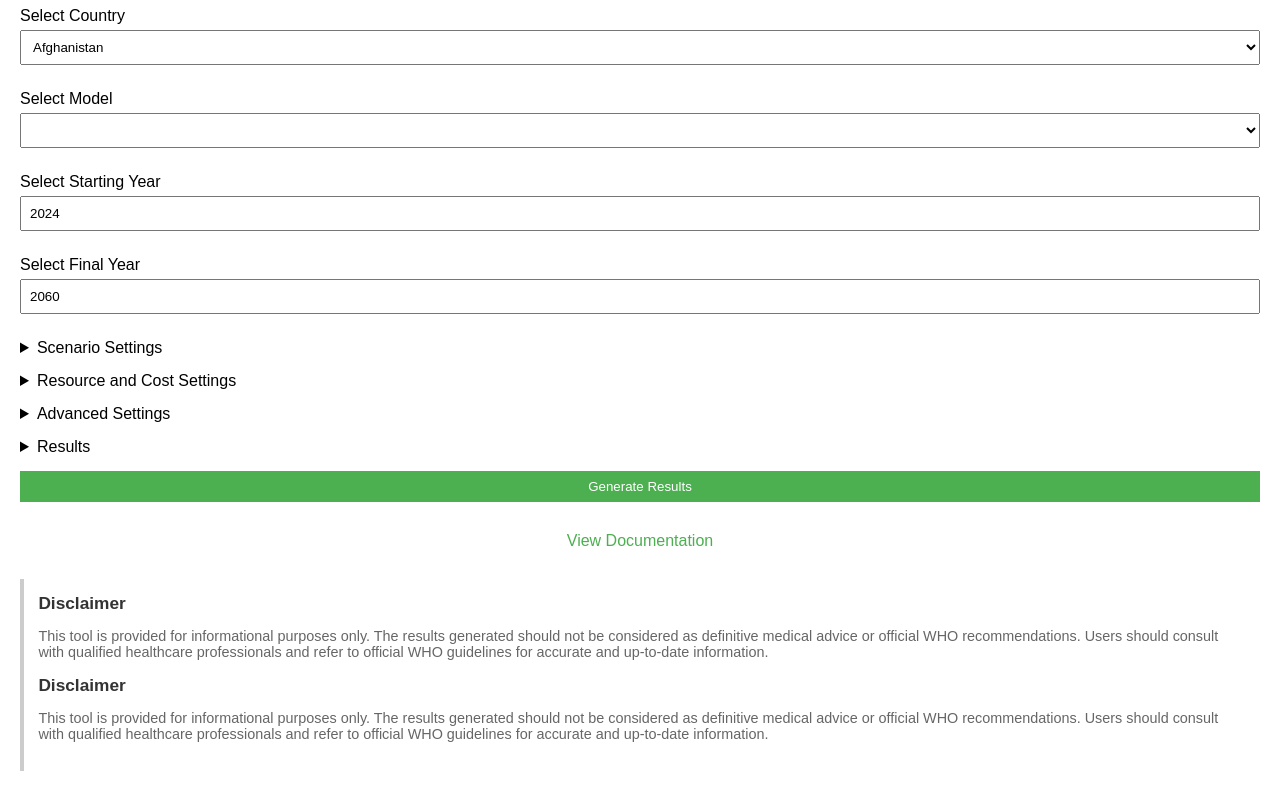
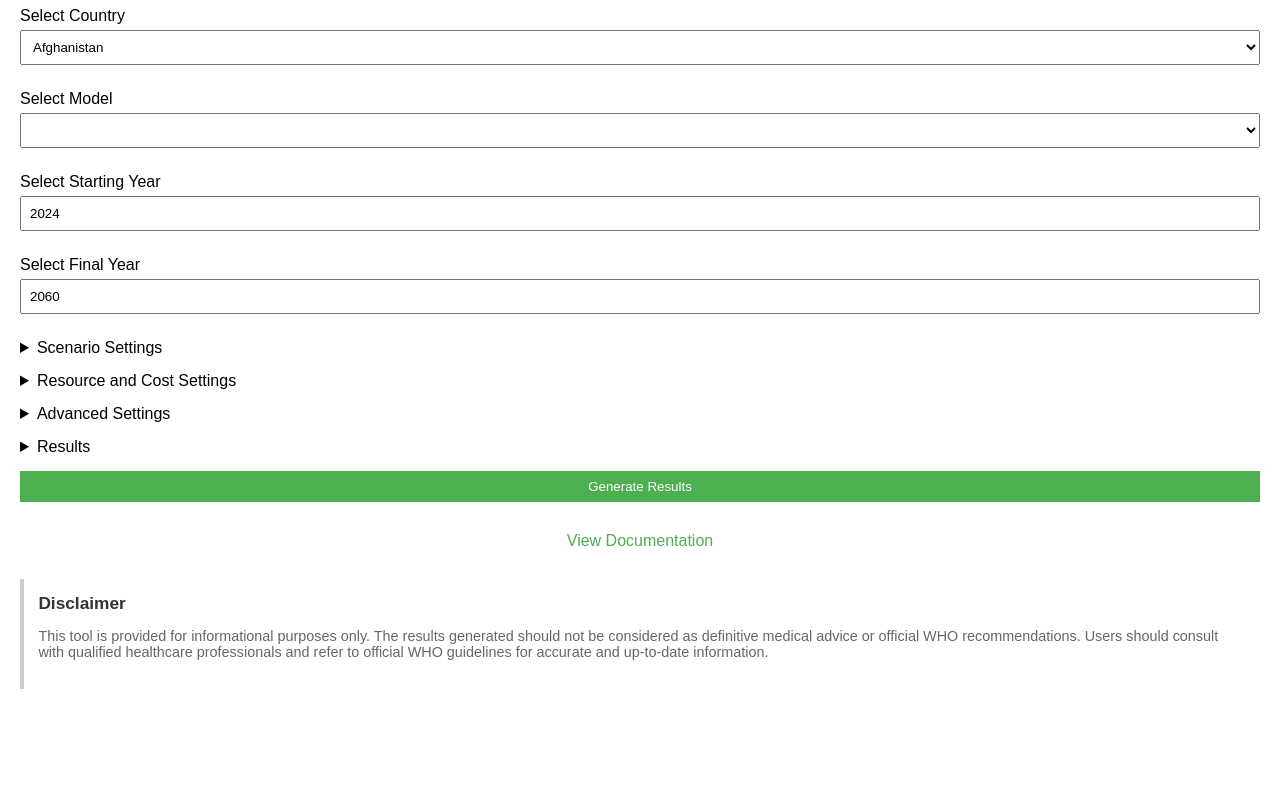
Before and after one commit to ForecastHealth/ncd-diabetes, a plain HTML site: page docs/index.html in a window 1280 px wide. Shown: the part 139-930 px from the top of the page. After the commit the page ends 848 px from the top, so only its background shows below. Drawn offline with Linux system fonts and the light colour scheme; no server answers; files whose address does not match are found by name.

Commit message:
FIX for disclaimer
- doesn't append multiple disclaimers to the bottom during the build process if disclaimers already exist.

```diff
--- a/docs/index.html
+++ b/docs/index.html
@@ -151,13 +151,10 @@
         <a href="documentation.html" target="_blank">View Documentation</a>
     </footer>
 
-    <div id="disclaimer" class="disclaimer">
+<div id="disclaimer" class="disclaimer">
 <h1 id="disclaimer">Disclaimer</h1>
 <p>This tool is provided for informational purposes only. The results generated should not be considered as definitive medical advice or official WHO recommendations. Users should consult with qualified healthcare professionals and refer to official WHO guidelines for accurate and up-to-date information.</p>
-<h1 id="disclaimer">Disclaimer</h1>
-<p>This tool is provided for informational purposes only. The results generated should not be considered as definitive medical advice or official WHO recommendations. Users should consult with qualified healthcare professionals and refer to official WHO guidelines for accurate and up-to-date information.</p>
-        <!-- Disclaimer content will be inserted here -->
-    </div>
+</div>
 
     <script src="runList.js"></script>
     <script src="generateApiPayload.js"></script>
```
Also changed, not shown: 1 other file.
